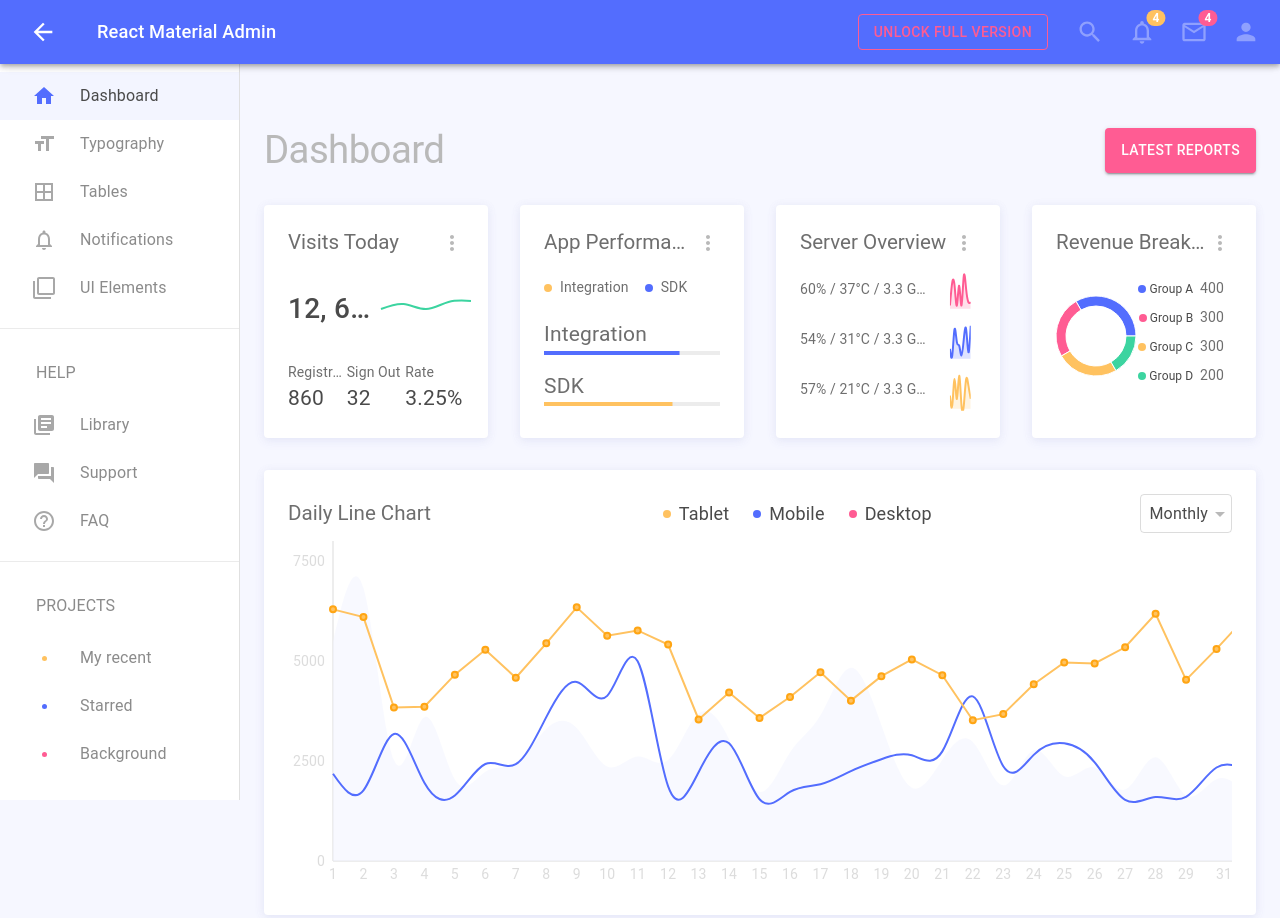
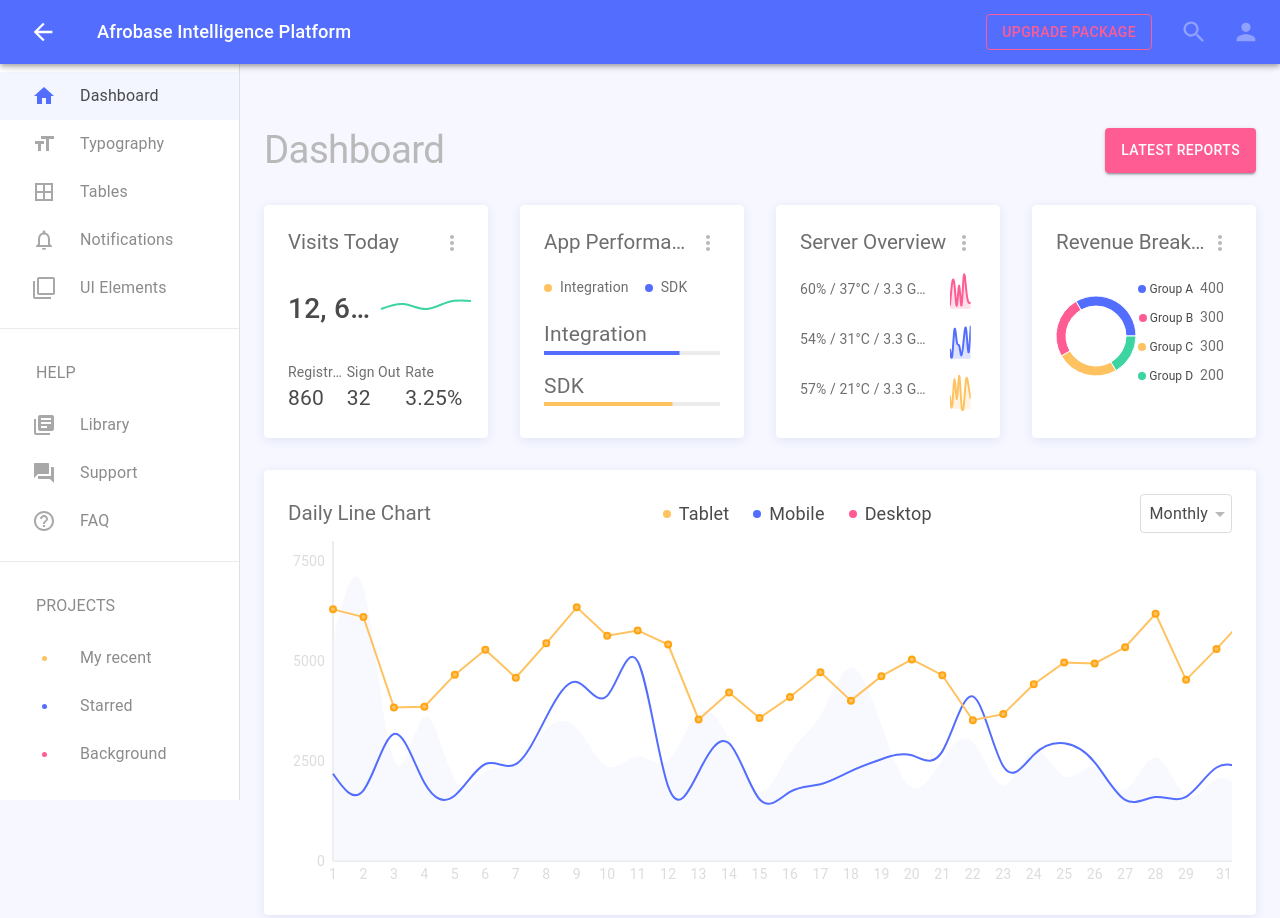
Before and after one commit to thehansguy/afrobase-react-dashboard-1, a React app: page /#/app/dashboard in a window 1280 px wide. Shown: the top 918 px of the page. Built offline with nearby package versions, Linux system fonts and the light colour scheme; sample sign-in values are in the browser's storage; what react-google-maps would draw is missing.

Commit message:
Changes to be committed: 	modified:   .eslintcache 	modified:   public/index.html 	modified:   src/components/Header/Header.js

```diff
--- a/public/index.html
+++ b/public/index.html
@@ -8,37 +8,22 @@
       content="width=device-width, initial-scale=1, shrink-to-fit=no"
     />
     <meta name="theme-color" content="#000000" />
-    <!--
-      manifest.json provides metadata used when your web app is installed on a
-      user's mobile device or desktop. See https://developers.google.com/web/fundamentals/web-app-manifest/
-    -->
+
     <link rel="manifest" href="%PUBLIC_URL%/manifest.json" />
-    <!--
-      Notice the use of %PUBLIC_URL% in the tags above.
-      It will be replaced with the URL of the `public` folder during the build.
-      Only files inside the `public` folder can be referenced from the HTML.
 
-      Unlike "/favicon.ico" or "favicon.ico", "%PUBLIC_URL%/favicon.ico" will
-      work correctly both with client-side routing and a non-root public URL.
-      Learn how to configure a non-root public URL by running `npm run build`.
-    -->
     <title>React Material Admin</title>
-    <meta name="description" content="React Material Admin is a React Template built with Material-UI">
-    <meta name="keywords" content="react material, material ui admin, react template, react material admin, react material dashboard">
-    <meta name="author" content="Flatlogic LLC.">
+    <meta
+      name="description"
+      content="React Material Admin is a React Template built with Material-UI"
+    />
+    <meta
+      name="keywords"
+      content="react material, material ui admin, react template, react material admin, react material dashboard"
+    />
+    <meta name="author" content="Flatlogic LLC." />
   </head>
-  <body style="font-family: 'Roboto', sans-serif;">
+  <body style="font-family: 'Roboto', sans-serif">
     <noscript>You need to enable JavaScript to run this app.</noscript>
     <div id="root"></div>
-    <!--
-      This HTML file is a template.
-      If you open it directly in the browser, you will see an empty page.
-
-      You can add webfonts, meta tags, or analytics to this file.
-      The build step will place the bundled scripts into the <body> tag.
-
-      To begin the development, run `npm start` or `yarn start`.
-      To create a production bundle, use `npm run build` or `yarn build`.
-    -->
   </body>
 </html>
--- a/src/components/Header/Header.js
+++ b/src/components/Header/Header.js
@@ -7,7 +7,7 @@ import {
   Menu,
   MenuItem,
   Fab,
-  Link
+  Link,
 } from "@material-ui/core";
 import {
   Menu as MenuIcon,
@@ -137,10 +137,18 @@ export default function Header(props) {
           )}
         </IconButton>
         <Typography variant="h6" weight="medium" className={classes.logotype}>
-          React Material Admin
+          Afrobase Intelligence Platform
         </Typography>
         <div className={classes.grow} />
-        <Button component={Link} href="https://flatlogic.com/templates/react-material-admin-full" variant={"outlined"} color={"secondary"} className={classes.purchaseBtn}>Unlock full version</Button>
+        <Button
+          component={Link}
+          href="https://ghana-invest.org/"
+          variant={"outlined"}
+          color={"secondary"}
+          className={classes.purchaseBtn}
+        >
+          Upgrade Package
+        </Button>
         <div
           className={classNames(classes.search, {
             [classes.searchFocused]: isSearchOpen,
@@ -162,46 +170,13 @@ export default function Header(props) {
             }}
           />
         </div>
-        <IconButton
-          color="inherit"
-          aria-haspopup="true"
-          aria-controls="mail-menu"
-          onClick={e => {
-            setNotificationsMenu(e.currentTarget);
-            setIsNotificationsUnread(false);
-          }}
-          className={classes.headerMenuButton}
-        >
-          <Badge
-            badgeContent={isNotificationsUnread ? notifications.length : null}
-            color="warning"
-          >
-            <NotificationsIcon classes={{ root: classes.headerIcon }} />
-          </Badge>
-        </IconButton>
-        <IconButton
-          color="inherit"
-          aria-haspopup="true"
-          aria-controls="mail-menu"
-          onClick={e => {
-            setMailMenu(e.currentTarget);
-            setIsMailsUnread(false);
-          }}
-          className={classes.headerMenuButton}
-        >
-          <Badge
-            badgeContent={isMailsUnread ? messages.length : null}
-            color="secondary"
-          >
-            <MailIcon classes={{ root: classes.headerIcon }} />
-          </Badge>
-        </IconButton>
+
         <IconButton
           aria-haspopup="true"
           color="inherit"
           className={classes.headerMenuButton}
           aria-controls="profile-menu"
-          onClick={e => setProfileMenu(e.currentTarget)}
+          onClick={(e) => setProfileMenu(e.currentTarget)}
         >
           <AccountIcon classes={{ root: classes.headerIcon }} />
         </IconButton>
@@ -227,7 +202,7 @@ export default function Header(props) {
               {messages.length} New Messages
             </Typography>
           </div>
-          {messages.map(message => (
+          {messages.map((message) => (
             <MenuItem key={message.id} className={classes.messageNotification}>
               <div className={classes.messageNotificationSide}>
                 <UserAvatar color={message.variant} name={message.name} />
@@ -268,7 +243,7 @@ export default function Header(props) {
           className={classes.headerMenu}
           disableAutoFocusItem
         >
-          {notifications.map(notification => (
+          {notifications.map((notification) => (
             <MenuItem
               key={notification.id}
               onClick={() => setNotificationsMenu(null)}
```
Also changed, not shown: 1 other file.
